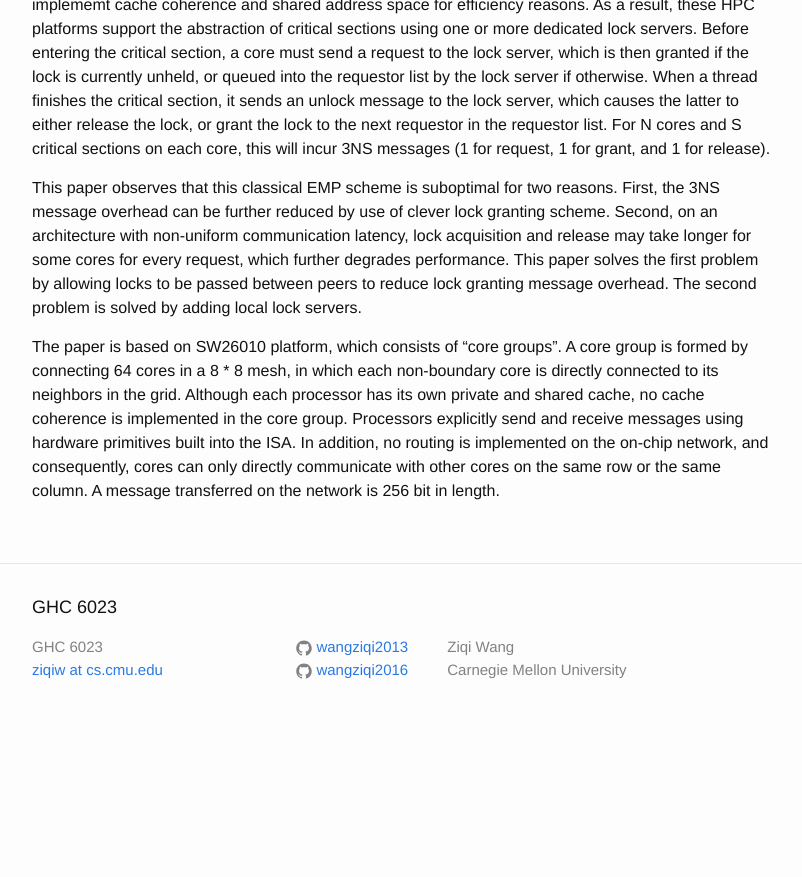
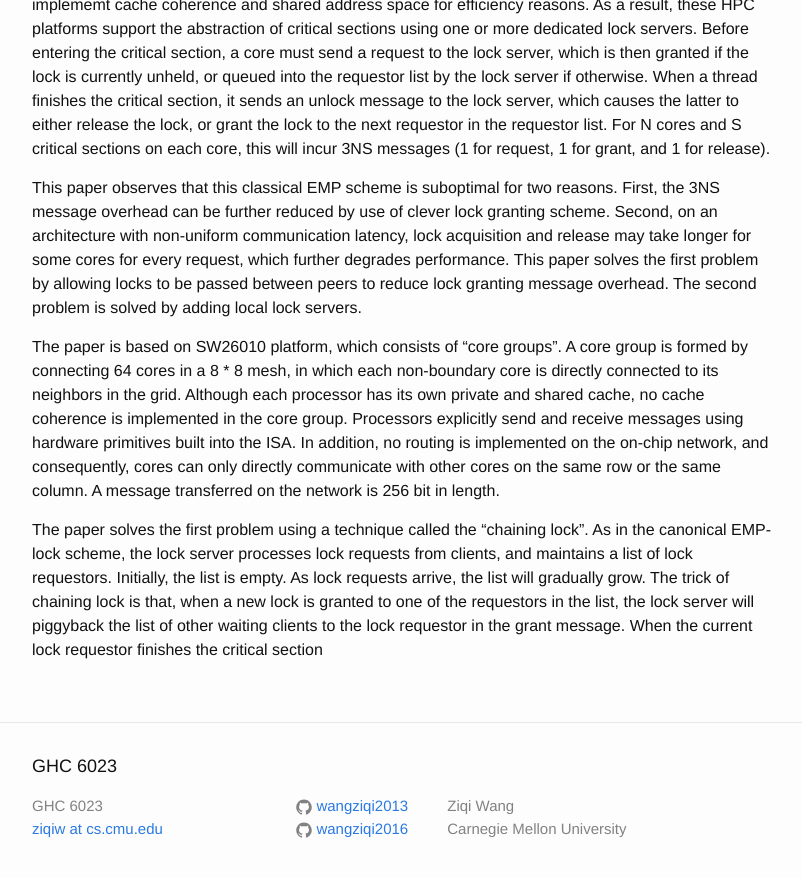
Before and after one commit to wangziqi2013/wangziqi2013.github.io, a Jekyll site: the page built from _posts/2019-10-23-plock.markdown, in a window 1280 px wide and 900 px high, scrolled down 595 px. Shown: the top 877 px of the window, without its empty margins (238-1040 px from the left). Built offline with Jekyll 4.4.1, drawn with Linux system fonts in a browser that asks for light colours; before the commit the page ends 1336 px from its top, so only the background shows below that.

Commit message:
Working on chaining lock

```diff
--- a/_posts/2019-10-23-plock.markdown
+++ b/_posts/2019-10-23-plock.markdown
@@ -36,3 +36,9 @@ has its own private and shared cache, no cache coherence is implemented in the c
 receive messages using hardware primitives built into the ISA. In addition, no routing is implemented on the on-chip
 network, and consequently, cores can only directly communicate with other cores on the same row or the same column.
 A message transferred on the network is 256 bit in length.
+
+The paper solves the first problem using a technique called the "chaining lock". As in the canonical EMP-lock scheme,
+the lock server processes lock requests from clients, and maintains a list of lock requestors. Initially, the list
+is empty. As lock requests arrive, the list will gradually grow. The trick of chaining lock is that, when a new lock
+is granted to one of the requestors in the list, the lock server will piggyback the list of other waiting clients to the
+lock requestor in the grant message. When the current lock requestor finishes the critical section
```
